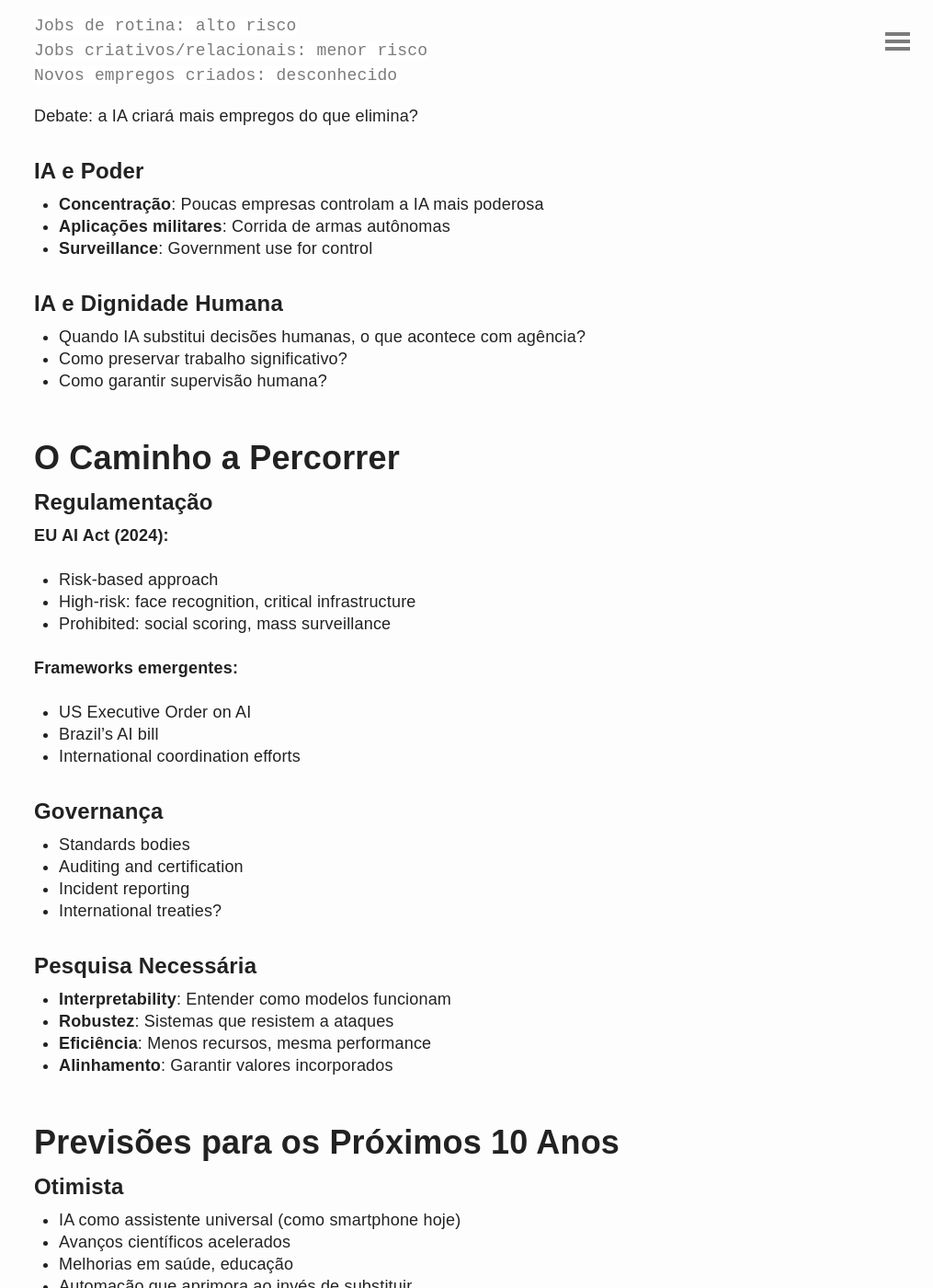
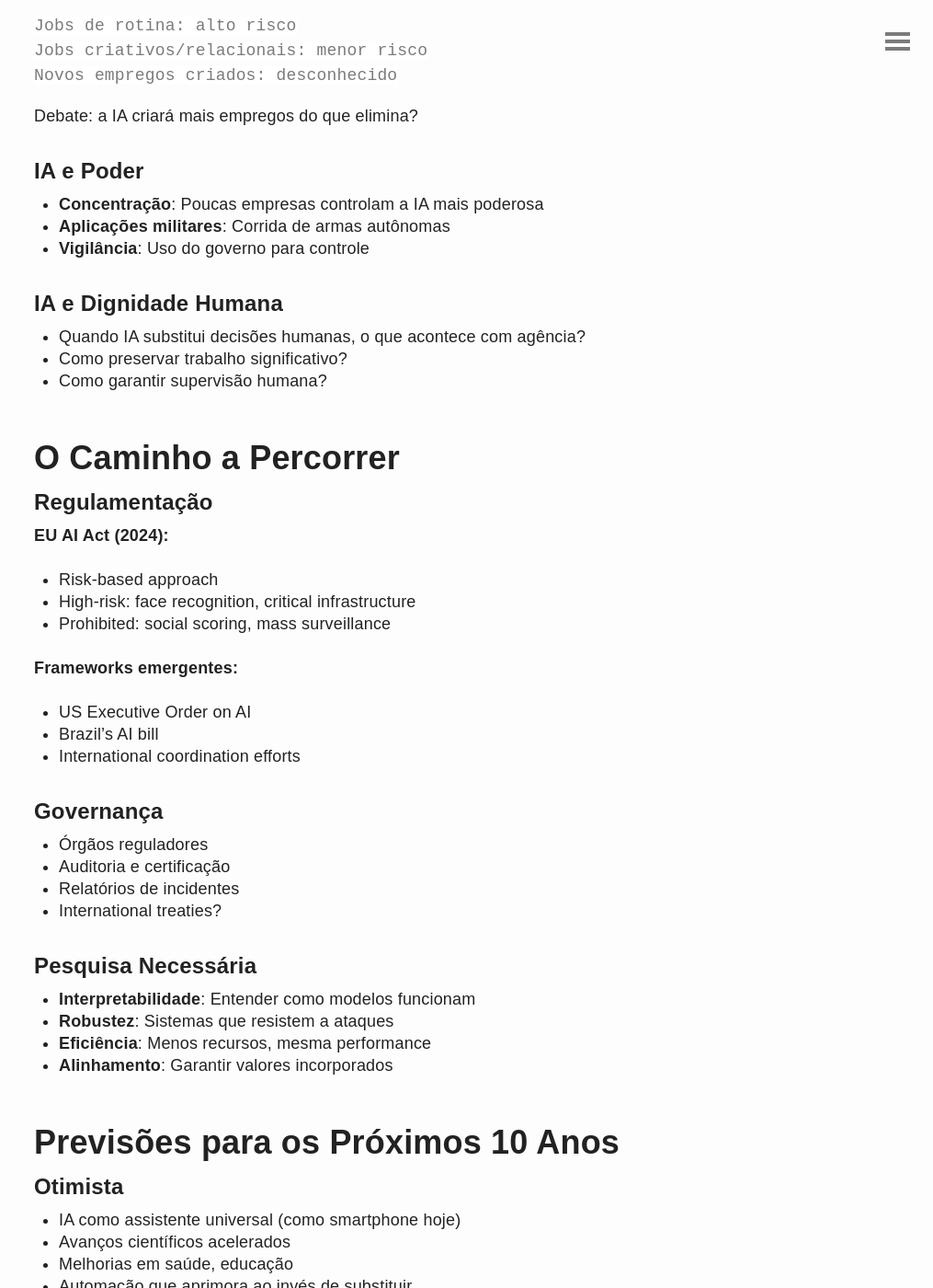
Before and after one commit to albertguedes/albertguedes.github.io, a Jekyll site: the page built from _posts/2022-12-05-o-futuro-da-ia-tendencias-e-desafios.md, in a window 1280 px wide and 1400 px high, scrolled down 4212 px. Shown: the whole window at 92% size, without its empty margins (265-1280 px from the left). Built offline with Jekyll 4.4.1, drawn with Linux system fonts in a browser that asks for light colours.

Commit message:
Fix remaining English terms: 'Surveillance', 'Auditing', 'Interpretability' -> Portuguese

```diff
--- a/_posts/2022-12-05-o-futuro-da-ia-tendencias-e-desafios.md
+++ b/_posts/2022-12-05-o-futuro-da-ia-tendencias-e-desafios.md
@@ -167,7 +167,7 @@ Debate: a IA criará mais empregos do que elimina?
 
 - **Concentração**: Poucas empresas controlam a IA mais poderosa
 - **Aplicações militares**: Corrida de armas autônomas
-- **Surveillance**: Government use for control
+- **Vigilância**: Uso do governo para controle
 
 ### IA e Dignidade Humana
 
@@ -191,14 +191,14 @@ Debate: a IA criará mais empregos do que elimina?
 
 ### Governança
 
-- Standards bodies
-- Auditing and certification
-- Incident reporting
+- Órgãos reguladores
+- Auditoria e certificação
+- Relatórios de incidentes
 - International treaties?
 
 ### Pesquisa Necessária
 
-- **Interpretability**: Entender como modelos funcionam
+- **Interpretabilidade**: Entender como modelos funcionam
 - **Robustez**: Sistemas que resistem a ataques
 - **Eficiência**: Menos recursos, mesma performance
 - **Alinhamento**: Garantir valores incorporados
```
Also changed, not shown: _posts/2018-11-05-processamento-de-linguagem-natural.md (+2 -2 lines).
